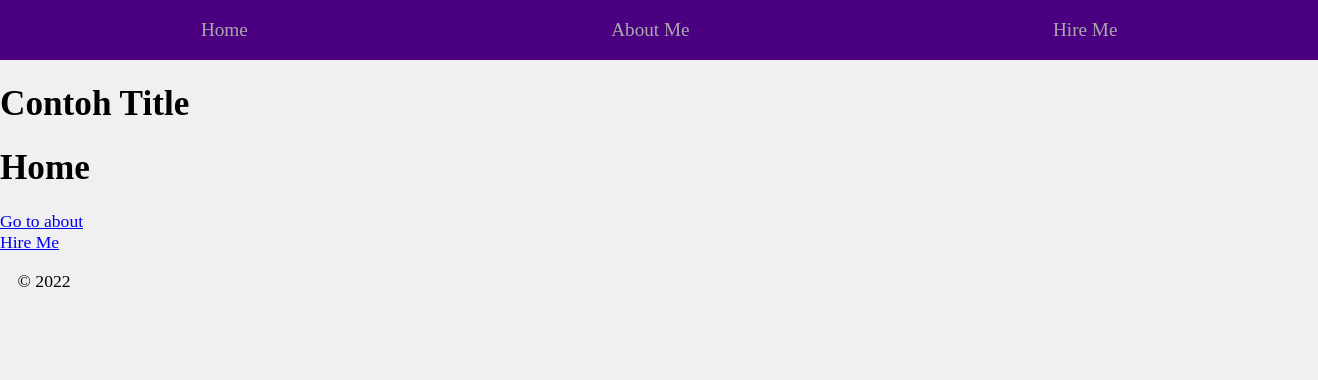
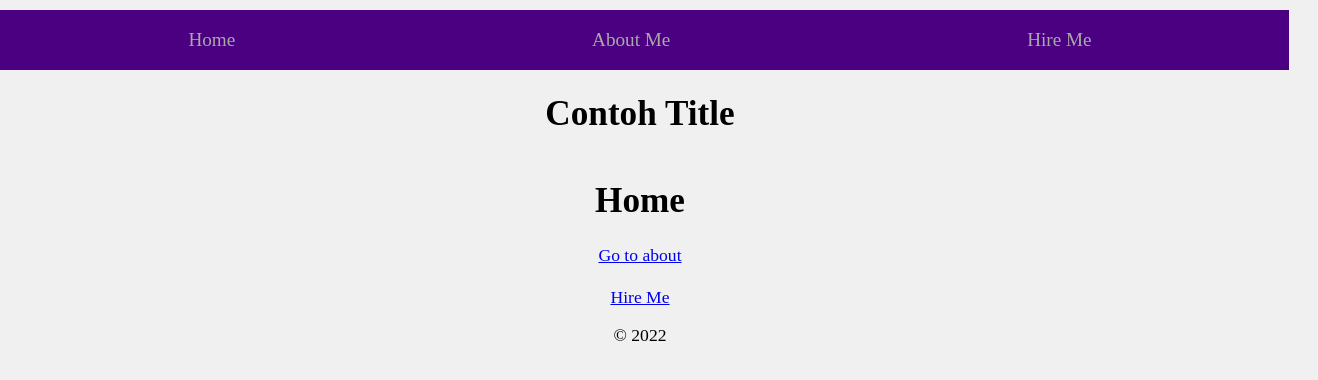
Before and after one commit to teten-nugraha/next-portofolio, a Next.js app: page / in a window 1280 px wide. Shown: the top 380 px of the page, 1318 px wide, since content can reach past the window. Built offline with nearby package versions, Linux system fonts and the light colour scheme; a small style sheet from the web is missing.

Commit message:
Add NBProgress

```diff
--- a/components/Layout.js
+++ b/components/Layout.js
@@ -1,7 +1,22 @@
 import Link from 'next/link';
+import Head from 'next/head';
+import Router from 'next/router';
+import NProgress from 'nprogress';
+
+Router.onRouteChangeStart = url => {
+  console.log(url);
+  NProgress.start();
+}
+
+Router.onRouteChangeComplete = () => NProgress.done();
+Router.onRouteChangeError = () => NProgress.done();
 
 export default ({ children, title }) => (
-  <div>
+  <div className="root">
+    <Head>
+      <title>next portofolio</title>
+      <link rel="stylesheet" href="https://cdnjs.cloudflare.com/ajax/libs/nprogress/0.2.0/nprogress.min.css" />
+    </Head>
     <header>
       <Link href="/"><a>Home</a></Link>
       <Link href="/about"><a>About Me</a></Link>
@@ -42,7 +57,8 @@ export default ({ children, title }) => (
     `}</style>
     <style global jsx>{`
       body {
-        margin: 0;
+        margin: auto;
+        padding: 10px;
         font-size: 110%;
         background: #f0f0f0;
       }
--- a/package.json
+++ b/package.json
@@ -11,6 +11,7 @@
   "license": "ISC",
   "dependencies": {
     "next": "^12.1.6",
+    "nprogress": "^0.2.0",
     "react": "^18.2.0",
     "react-dom": "^18.2.0"
   }
```
Also changed, not shown: 2 other files (tests, documents, lock files or other folders).
